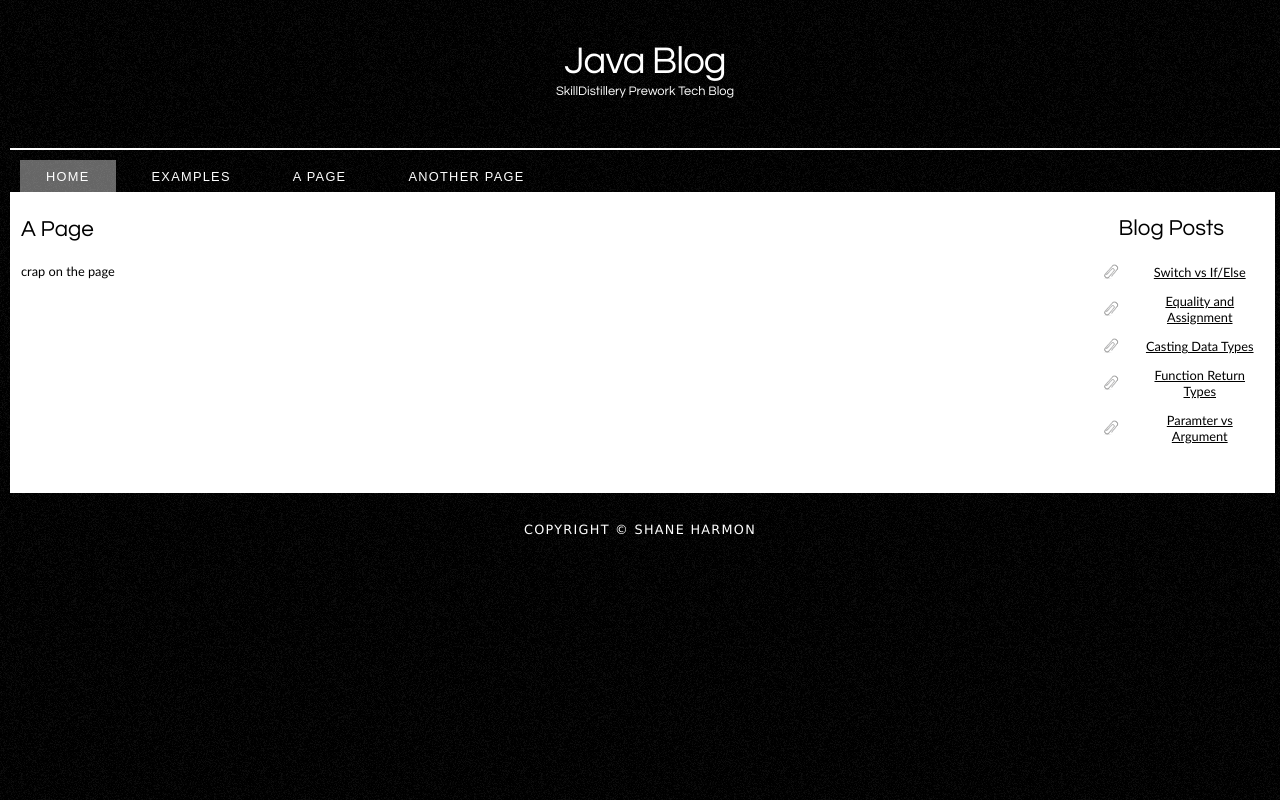
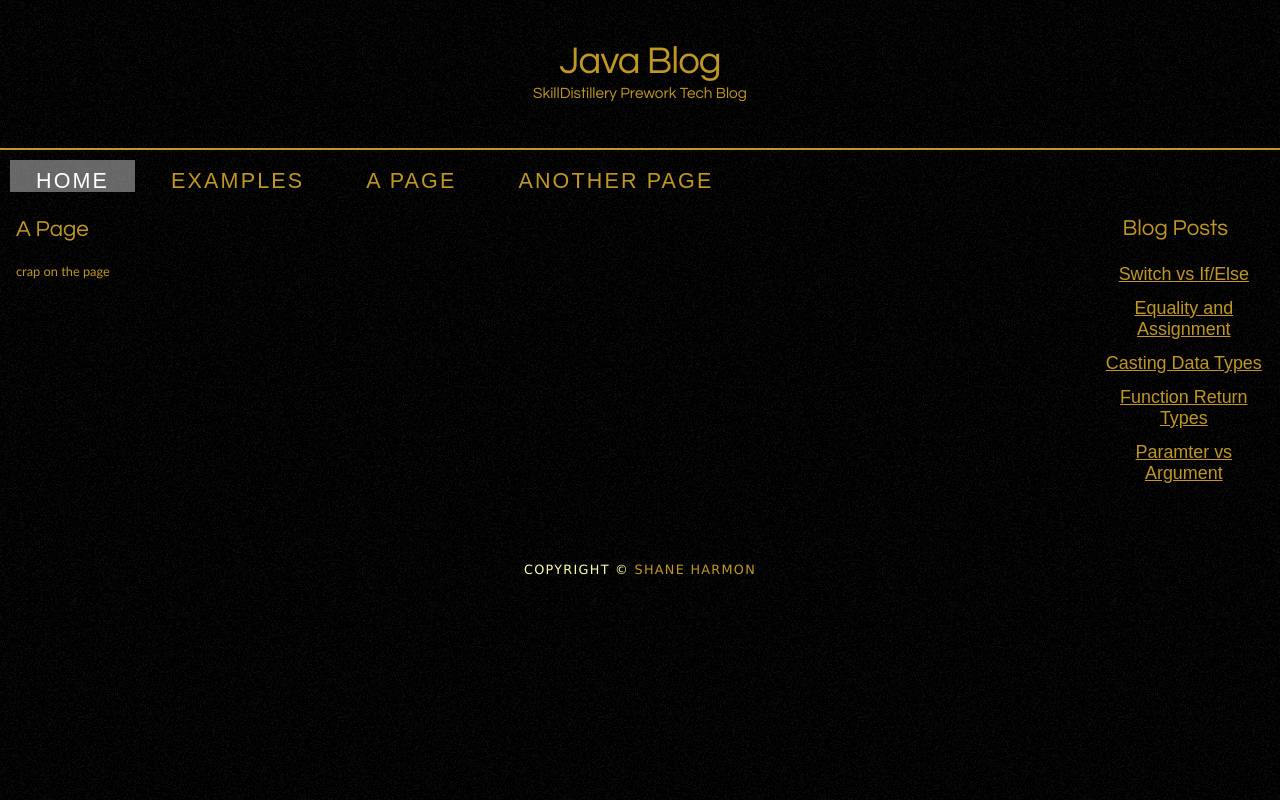
Before and after one commit to mi7flat5/mi7flat5.github.io, a plain HTML site: page index.html in a window 1280 px wide. Drawn offline with Linux system fonts and the light colour scheme.

Commit message:
changed colors

```diff
--- a/style/style.css
+++ b/style/style.css
@@ -11,7 +11,7 @@
 body
 { font: normal .80em 'trebuchet ms', arial, sans-serif;
   background: #F0EFE2 url(background.png) repeat;
-  color: #000;
+  color: #FFF;
   height: 100%;
   width:100%;
    overflow-x:hidden;
@@ -26,7 +26,7 @@ img
 
 h1, h2, h3, h4, h5, h6
 { font: normal 175% 'century gothic', arial, sans-serif;
-  color: #000;
+  color: #c19724;
   margin: 0 0 15px 0;
   padding: 15px 0 5px 0;}
 
@@ -69,15 +69,17 @@ blockquote
 { margin: 20px 0;
   padding: 10px 20px 0 20px;
   border: 1px solid #E5E5DB;
-  background: #FFF;}
+  background: #c19724;}
 
 ul
-{ margin: 2px 0 22px 17px;}
+{ margin: 2px 0 22px 17px;color: #FFF;}
 
 ul li
 { list-style-type: circle;
   margin: 0 0 6px 0;
-  padding: 0 0 4px 5px;}
+  padding: 0 0 4px 5px;
+  font: normal 140% arial, sans-serif;
+  }
 
 ol
 { margin: 8px 0 22px 20px;}
@@ -86,19 +88,18 @@ ol li
 { margin: 0 0 11px 0;}
 
 #main, #logo, #menubar, #site_content, #footer
-{ margin-left: 5px;
-  margin-right: 5px;}
+{}
 
 #header
 { background: transparent;
-  height: 100px;}
+  height: 100px;z-index:-1;}
 
 #logo
 { width: 100%;
   position: relative;
   height: 148px;
   text-align: center;
-  border-bottom: 2px solid #FFF;}
+  border-bottom: 2px solid #c19724;}
 
 #logo #logo_text
 { position: relative;
@@ -115,18 +116,18 @@ ol li
 
 #logo_text h1, #logo_text h1 a, #logo_text h1 a:hover
 { padding: 22px 0 0 0;
-  color: #FFF;
+  color: #c19724;
   letter-spacing: -1px;
   text-decoration: none;
    text-align: center; }
 
 #logo_text h1 a .logo_colour
-{ color: #FFF;}
+{ color: #c19724;}
 
 #logo_text h2
-{ font-size: 100%;
+{ font-size: 120%;
   padding: 4px 0 0 0;
-  color: #FFF;
+  color: #c19724;
   z-index:-1;}
 
 #menubar
@@ -144,18 +145,19 @@ ul#menu, ul#menu li
   padding: 0;}
 
 ul#menu li
-{ list-style: none;}
+{ list-style: none;
+}
 
 ul#menu li a
 { letter-spacing: 0.1em;
-  font: normal 100% arial, sans-serif;
+  font: normal 120% arial, sans-serif;
   display: block;
   float: center;
   height: 17px;
   margin: 10px 0 0 10px;
   padding: 9px 26px 6px 26px;
   text-align: center;
-  color: #FFF;
+  color: #c19724;
   text-transform: uppercase;
   text-decoration: none;
   background: transparent;}
@@ -171,28 +173,32 @@ ul#menu li a:hover, ul#menu li.selected a, ul#menu li.selected a:hover
   margin: 5px;
   margin-right:5px;
   padding: 10px;
-
-  background: #FFF;}
+ color: #FFF;
+ }
 
 .sidebar
 { float: right;
  text-align: center;
 width: 15%;
+color:#c19724;
   positon:relative;}
 
 .sidebar ul
 {
   padding: 4px;
+
  }
 
 .sidebar li
 { list-style: none;
-  padding: 0 0 7px 0; }
+  padding: 0 0 7px 0;
+ }
 
 .sidebar li a, .sidebar li a:hover
-{ padding: 0 0 0 40px;
+{
   display: block;
-  background: transparent url(link.png) no-repeat left center;}
+  color: #c19724;
+ }
 
 .sidebar li a.selected
 { color: #7E2451;
@@ -200,10 +206,10 @@ width: 15%;
 
 #content
 { text-align: left;
-width:75%;
+width:80%;
 z-index:1;
   float: left;
-
+  color: #c19724;
   padding: 1px;}
 
 #content ul
@@ -223,13 +229,13 @@ z-index:1;
   padding: 24px 0 5px 0;
   text-align: center;
   background: transparent;
-  color: #FFF;
+  color: #FFA;
   text-transform: uppercase;
   letter-spacing: 0.1em;
   position: relative; }
 
 #footer a
-{ color: #FFF;
+{ color: #c19724;
   text-decoration: none;}
 
 #footer a:hover
```
Also changed, not shown: style/link.png (deleted), style/search.png (deleted).
